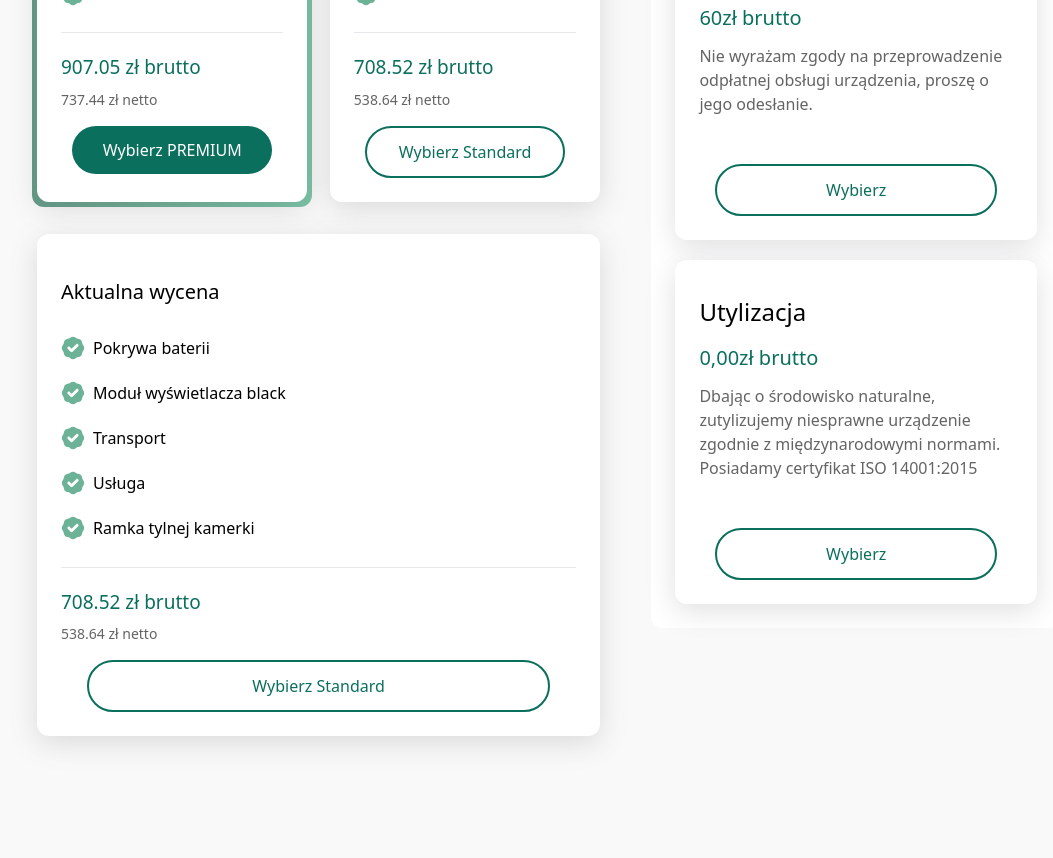
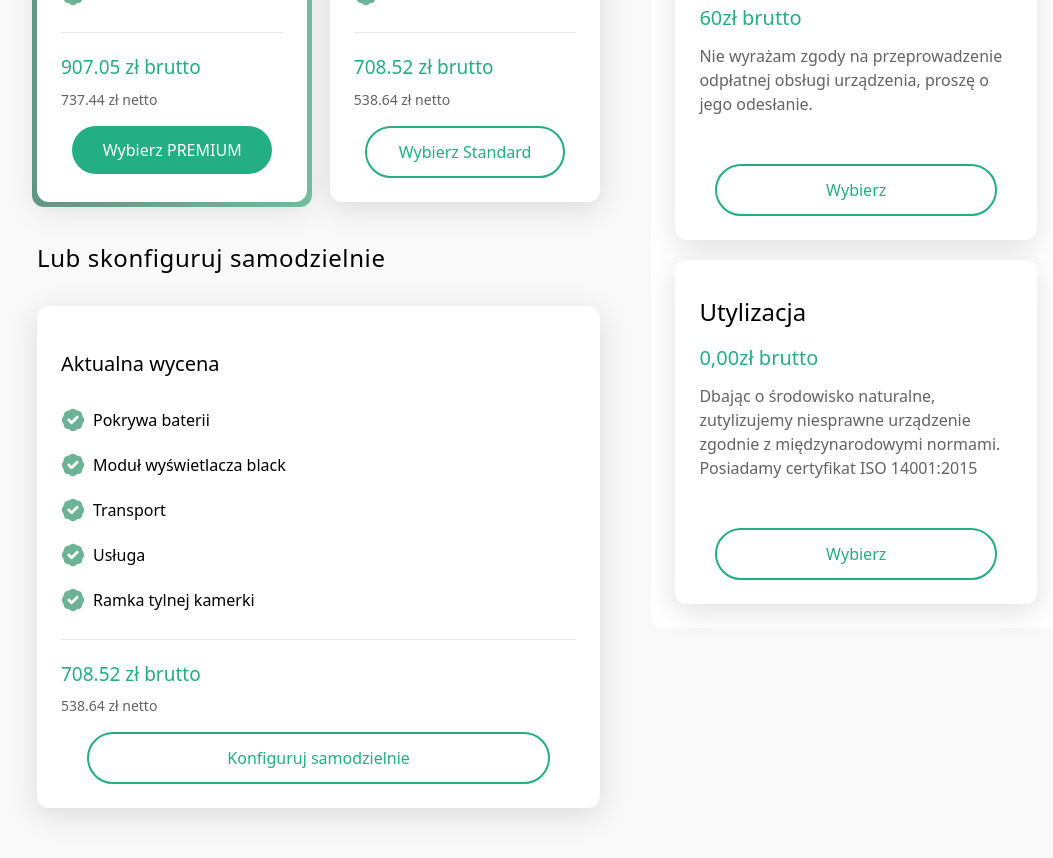
Before and after one commit to LOLFACE95/ccs_app, a Vue app: page / in a window 1280 px wide. Shown: the part 1120-1978 px from the top of the page, without its empty margins (91-1144 px from the left). Built offline with nearby package versions, Linux system fonts and the light colour scheme.

Commit message:
Added hover efects

```diff
--- a/src/assets/tailwind.css
+++ b/src/assets/tailwind.css
@@ -1,6 +1,7 @@
 :root{
-    --emerald: #23AE84;
-    --darkEmerald: #0B6F5D;
+    --emerald: ;
+    --darkEmerald: #23AE84;
+    --emeraldDark: #0B6F5D;
     --ourGray: #646464;
 }
 
--- a/src/components/AddButton.vue
+++ b/src/components/AddButton.vue
@@ -7,7 +7,7 @@
             <p v-if="!isAdd">Dodaj do naprawy +</p>
             <p v-if="isAdd">Dodane</p>
         </HorizontalButton>
-        <div class="w-[30px] h-[30px] flex justify-center items-center top-[50%] translate-y-[-50%] right-[-70px] absolute duration-200"
+        <div class="w-[30px] h-[30px] flex justify-center items-center top-[50%] translate-y-[-50%] right-[-70px] absolute duration-200 hover:translate-y-[-70%]"
                 :class="{'right-[0]':isAdd}"
                 >
             <img class="w-[25px] cursor-pointer"
--- a/src/components/AddCard.vue
+++ b/src/components/AddCard.vue
@@ -12,7 +12,8 @@
                 <PackageElement class="mt-4"
                                 v-for="packageElement in cardElements.packageElements"
                                 :key="packageElement.id"
-                                :package-element="packageElement.element"  />
+                                :package-element="packageElement.element"
+                                :availibity="packageElement.availibity"  />
             </div>
 
             <p class="text-emerald text-[19px] mt-5">{{ cardElements.grossCost }} zł brutto</p>
--- a/src/components/ChoosingPanel.vue
+++ b/src/components/ChoosingPanel.vue
@@ -2,10 +2,8 @@
     <div>
         <div class="mt-20 flex justify-between sm:flex-row flex-col">
         <PremiumCard class="sm:w-[48%] w-full">
-            <ChoiceCard :card-data="cards[0]"
-                        >
+            <ChoiceCard :card-data="cards[0]">
                 <HorizontalButton @click="emitUpdate; emitReplaceObject(cards[0])"
-
                                     :premium-card="cards[0].premiumCard" class="mt-4">
                  {{ cards[0].buttonName }}
                 </HorizontalButton>
@@ -23,6 +21,9 @@
 
         </Card>
         </div>
+        <h3 class="text-2xl font-medium tracking-wide mt-10">
+            Lub skonfiguruj samodzielnie
+        </h3>
         <Card class="w-full mt-8">
             <ChoiceCard :card-data="cards[2]">
                 <HorizontalButton class="mt-4"
@@ -91,7 +92,7 @@ export default{
                     premiumCard: false,
                     grossCost: 708.52,
                     netCost: 538.64,
-                    buttonName: "Wybierz Standard"
+                    buttonName: "Konfiguruj samodzielnie"
                 },
 
             ],
--- a/src/components/HorizontalButton.vue
+++ b/src/components/HorizontalButton.vue
@@ -1,7 +1,7 @@
 <template>
     <div class="text-center w-[90%] m-auto cursor-pointer>">
-        <button :class="[premiumCard ? 'bg-emerald text-white' : 'text-emerald border-2 border-emerald']"
-                    class="m-auto w-full p-3 rounded-[100px]">
+        <button :class="[premiumCard ? 'bg-emerald text-white hover:bg-emeraldDark' : 'text-emerald border-2 border-emerald hover:bg-[#E6E6E6]']"
+                    class="m-auto w-full p-3 rounded-[100px] duration-200">
             <slot/>
         </button>
     </div>
--- a/src/components/PackageElement.vue
+++ b/src/components/PackageElement.vue
@@ -1,6 +1,6 @@
 <template>
     <div class="flex items-center">
-        <img class="mr-2 w-[24px] h-[24px]" src="images/Icon.svg">
+        <img class="mr-2 w-[24px] h-[24px]" :src="[availibity ? 'images/Icon.svg' : 'images/Icon_not.svg']">
         {{ packageElement }}
     </div>
 </template>
--- a/src/components/StepThirdLeft.vue
+++ b/src/components/StepThirdLeft.vue
@@ -78,13 +78,17 @@ export default{
                     cardName: "Ochrona przed usterką",
                     packageElements: [
                         {
-                            id: 0, element: "ponowna awaria urządzenia",
+                            id: 0,
+                            element: "ponowna awaria urządzenia",
                         },
                         {
-                            id: 1, element: "Wybierasz najwyższą jakość usług i 30 lat doświadczenia",
+                            id: 1,
+                            element: "Wybierasz najwyższą jakość usług i 30 lat doświadczenia",
                         },
                         {
-                            id: 2, element: "kradzież z włamaniem lub rabunek",
+                            id: 2,
+                            element: "kradzież z włamaniem lub rabunek",
+                            availibity: false,
                         },
                     ],
                     grossCost: 227.85,
--- a/src/components/SummaryCard.vue
+++ b/src/components/SummaryCard.vue
@@ -27,7 +27,7 @@
                         <p v-if="isAdd">Dodane</p>
                     </HorizontalButton>
 
-                    <div class="w-[30px] h-[30px] flex justify-center items-center top-[50%] translate-y-[-50%] right-[-70px] absolute duration-200"
+                    <div class="w-[30px] h-[30px] flex justify-center items-center top-[50%] translate-y-[-50%] right-[-70px] absolute duration-200 hover:translate-y-[-70%]"
                             :class="{'right-[1%]':isAdd}"
                             >
                         <img class="w-[25px] cursor-pointer"
--- a/tailwind.config.js
+++ b/tailwind.config.js
@@ -13,7 +13,8 @@ module.exports = {
       colors: {
         emerald: 'var(--darkEmerald)',
         ourGray: 'var(--ourGray)',
-        darkEmerald: 'var(--darkEmerald)'
+        darkEmerald: 'var(--darkEmerald)',
+        emeraldDark: 'var(--emeraldDark)'
       }
     },
   },
```
Also changed, not shown: public/images/Icon_not.svg (added).
